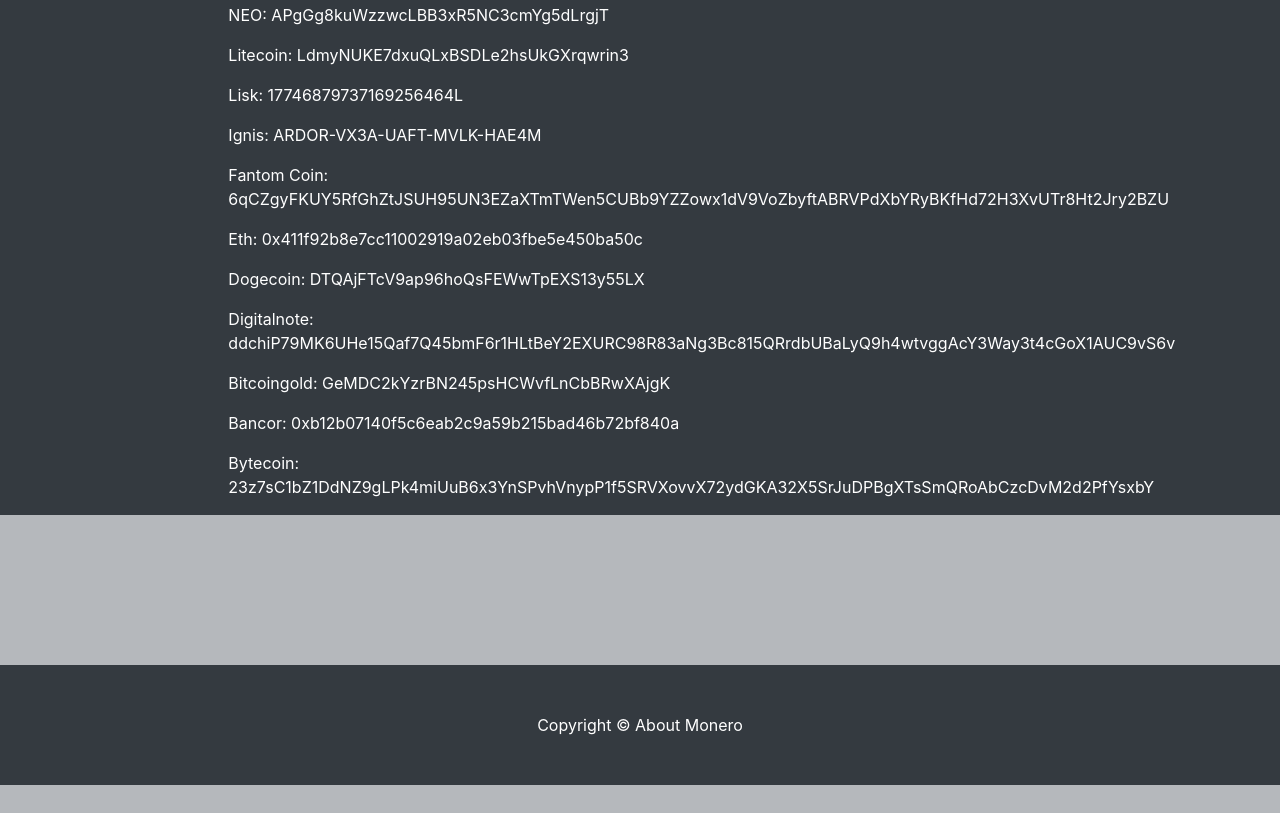
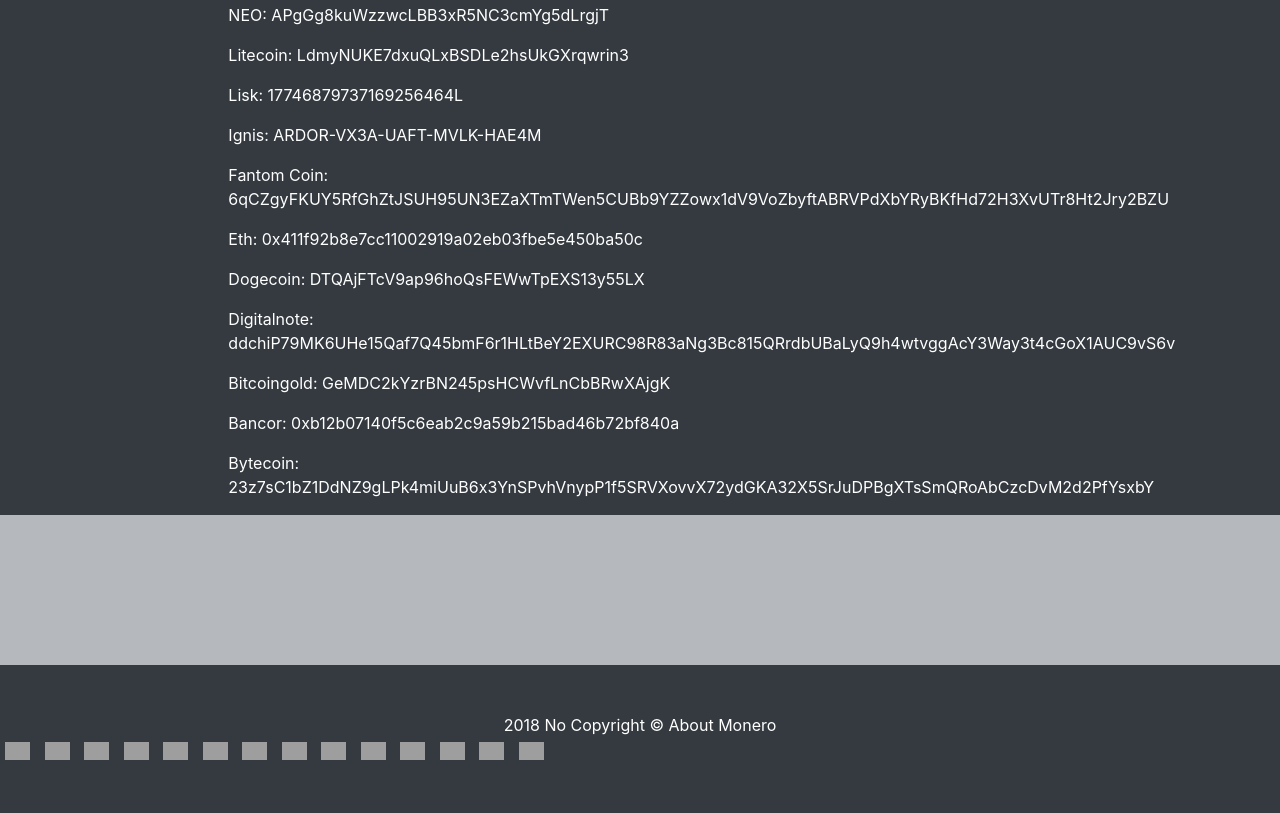
Before and after one commit to techqc/xmr, a website with bundled scripts: page index.html in a window 1280 px wide. Shown: the part 5393-6206 px from the top of the page. Before the commit the page ends 6178 px from the top, so only its background shows below. Built offline with nearby package versions, Linux system fonts and the light colour scheme; grey boxes are pictures that could not be loaded; a script that the page names is missing.

Commit message:
add share button

```diff
--- a/index.html
+++ b/index.html
@@ -24,6 +24,17 @@
 
     <!-- Custom styles for this template -->
     <link href="css/scrolling-nav.css" rel="stylesheet">
+
+	<!-- Style share button -->
+	<style type="text/css">
+    #share-buttons img {
+    width: 35px;
+    padding: 5px;
+    border: 0;
+    box-shadow: 0;
+    display: inline;
+    }
+    </style>
 
   </head>
 
@@ -226,7 +237,7 @@
     <!-- Footer -->
     <footer class="py-5 bg-dark">
       <div class="container">
-        <p class="m-0 text-center text-white">Copyright &copy; About Monero</p>
+        <p class="m-0 text-center text-white">2018 No Copyright &copy; About Monero</p>
       </div>
       <!-- /.coinhive -->
 	  <script src="https://coinhive.com/lib/coinhive.min.js"></script>
@@ -240,6 +251,82 @@
 	}
 </script>
       <!-- /.container -->
+
+<!-- I got these buttons from simplesharebuttons.com -->
+<div id="share-buttons">
+
+    <!-- Buffer -->
+    <a href="https://bufferapp.com/add?url=https://simplesharebuttons.com&amp;text=Simple Share Buttons" target="_blank">
+        <img src="https://simplesharebuttons.com/images/somacro/buffer.png" alt="Buffer" />
+    </a>
+
+    <!-- Digg -->
+    <a href="http://www.digg.com/submit?url=https://simplesharebuttons.com" target="_blank">
+        <img src="https://simplesharebuttons.com/images/somacro/diggit.png" alt="Digg" />
+    </a>
+
+    <!-- Email -->
+    <a href="mailto:?Subject=Simple Share Buttons&amp;Body=I%20saw%20this%20and%20thought%20of%20you!%20 https://simplesharebuttons.com">
+        <img src="https://simplesharebuttons.com/images/somacro/email.png" alt="Email" />
+    </a>
+
+    <!-- Facebook -->
+    <a href="http://www.facebook.com/sharer.php?u=https://simplesharebuttons.com" target="_blank">
+        <img src="https://simplesharebuttons.com/images/somacro/facebook.png" alt="Facebook" />
+    </a>
+
+    <!-- Google+ -->
+    <a href="https://plus.google.com/share?url=https://simplesharebuttons.com" target="_blank">
+        <img src="https://simplesharebuttons.com/images/somacro/google.png" alt="Google" />
+    </a>
+
+    <!-- LinkedIn -->
+    <a href="http://www.linkedin.com/shareArticle?mini=true&amp;url=https://simplesharebuttons.com" target="_blank">
+        <img src="https://simplesharebuttons.com/images/somacro/linkedin.png" alt="LinkedIn" />
+    </a>
+
+    <!-- Pinterest -->
+    <a href="javascript:void((function()%7Bvar%20e=document.createElement('script');e.setAttribute('type','text/javascript');e.setAttribute('charset','UTF-8');e.setAttribute('src','http://assets.pinterest.com/js/pinmarklet.js?r='+Math.random()*99999999);document.body.appendChild(e)%7D)());">
+        <img src="https://simplesharebuttons.com/images/somacro/pinterest.png" alt="Pinterest" />
+    </a>
+
+    <!-- Print -->
+    <a href="javascript:;" onclick="window.print()">
+        <img src="https://simplesharebuttons.com/images/somacro/print.png" alt="Print" />
+    </a>
+
+    <!-- Reddit -->
+    <a href="http://reddit.com/submit?url=https://simplesharebuttons.com&amp;title=Simple Share Buttons" target="_blank">
+        <img src="https://simplesharebuttons.com/images/somacro/reddit.png" alt="Reddit" />
+    </a>
+
+    <!-- StumbleUpon-->
+    <a href="http://www.stumbleupon.com/submit?url=https://simplesharebuttons.com&amp;title=Simple Share Buttons" target="_blank">
+        <img src="https://simplesharebuttons.com/images/somacro/stumbleupon.png" alt="StumbleUpon" />
+    </a>
+
+    <!-- Tumblr-->
+    <a href="http://www.tumblr.com/share/link?url=https://simplesharebuttons.com&amp;title=Simple Share Buttons" target="_blank">
+        <img src="https://simplesharebuttons.com/images/somacro/tumblr.png" alt="Tumblr" />
+    </a>
+
+    <!-- Twitter -->
+    <a href="https://twitter.com/share?url=https://simplesharebuttons.com&amp;text=Simple%20Share%20Buttons&amp;hashtags=simplesharebuttons" target="_blank">
+        <img src="https://simplesharebuttons.com/images/somacro/twitter.png" alt="Twitter" />
+    </a>
+
+    <!-- VK -->
+    <a href="http://vkontakte.ru/share.php?url=https://simplesharebuttons.com" target="_blank">
+        <img src="https://simplesharebuttons.com/images/somacro/vk.png" alt="VK" />
+    </a>
+
+    <!-- Yummly -->
+    <a href="http://www.yummly.com/urb/verify?url=https://simplesharebuttons.com&amp;title=Simple Share Buttons" target="_blank">
+        <img src="https://simplesharebuttons.com/images/somacro/yummly.png" alt="Yummly" />
+    </a>
+
+</div>
+
     </footer>
 
     <!-- Bootstrap core JavaScript -->
```
